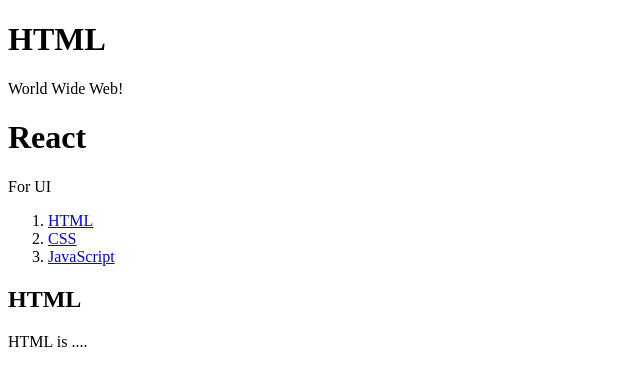
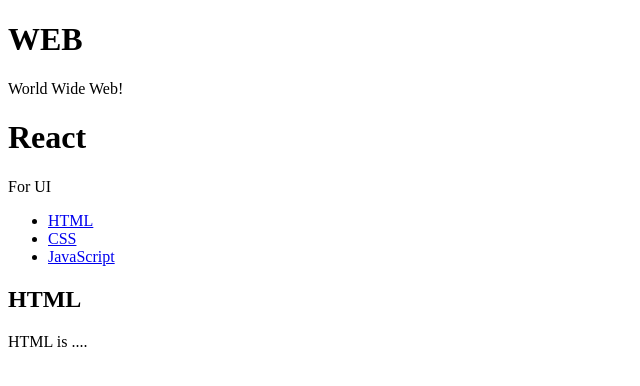
Before and after one commit to yong0edu/React, a React (Create React App) app in the folder react-app/: page / in a window 1280 px wide. Shown: the top 386 px of the page, without its empty margins (0-640 px from the left). Built offline with nearby package versions, Linux system fonts and the light colour scheme.

Commit message:
State 값을 이용해 props 값 전달. key 사용.

```diff
--- a/react-app/src/App.js
+++ b/react-app/src/App.js
@@ -5,19 +5,24 @@
 import Subject from './Components/Subject';
 
 
-
-
-
-
-
-
 class App extends Component {
+  constructor(props){
+    super(props);
+    this.state = {
+      subject:{title:'WEB', sub:'World Wide Web!'},
+      contents:[
+        {id:1, title:'HTML', desc:'HTML is ....'},
+        {id:2, title:'CSS', desc:'CSS is ....'},
+        {id:3, title:'JavaScript', desc:'JavaScript is ....'}
+      ]
+    }
+  }
   render(){
     return (
       <div className="App">
-        <Subject title="HTML" sub="World Wide Web!"></Subject>
+        <Subject title={this.state.subject.title} sub={this.state.subject.sub}></Subject>
         <Subject title="React" sub="For UI"></Subject>
-        <TOC></TOC>
+        <TOC data={this.state.contents}></TOC>
         <Content title="HTML" desc="HTML is ...."></Content>
       </div>
     );
--- a/react-app/src/Components/TOC.js
+++ b/react-app/src/Components/TOC.js
@@ -1,19 +1,32 @@
-import React, {Component} from 'react';
+import React, { Component } from 'react';
 
 
 
 class TOC extends Component {
-    render(){
+    render(data){
+        var data = this.props.data;
+        var lists = [];
+        var i = 0;
+        while (i < data.length){
+            lists.push(
+                <li key={data[i].id}>
+                    <a
+                        href={"/content"+data[i].id}>
+                        {data[i].title}
+                    </a>
+                </li>
+            )
+            i = i + 1;
+        }
       return (
         <nav>
-          <ol>
-              <li><a href="1.html">HTML</a></li>
-              <li><a href="2.html">CSS</a></li>
-              <li><a href="3.html">JavaScript</a></li>
-          </ol>
+          <ul>
+              {lists}
+          </ul>
         </nav>
       );
     }
-  }
+}
+
 
 export default TOC;
```
